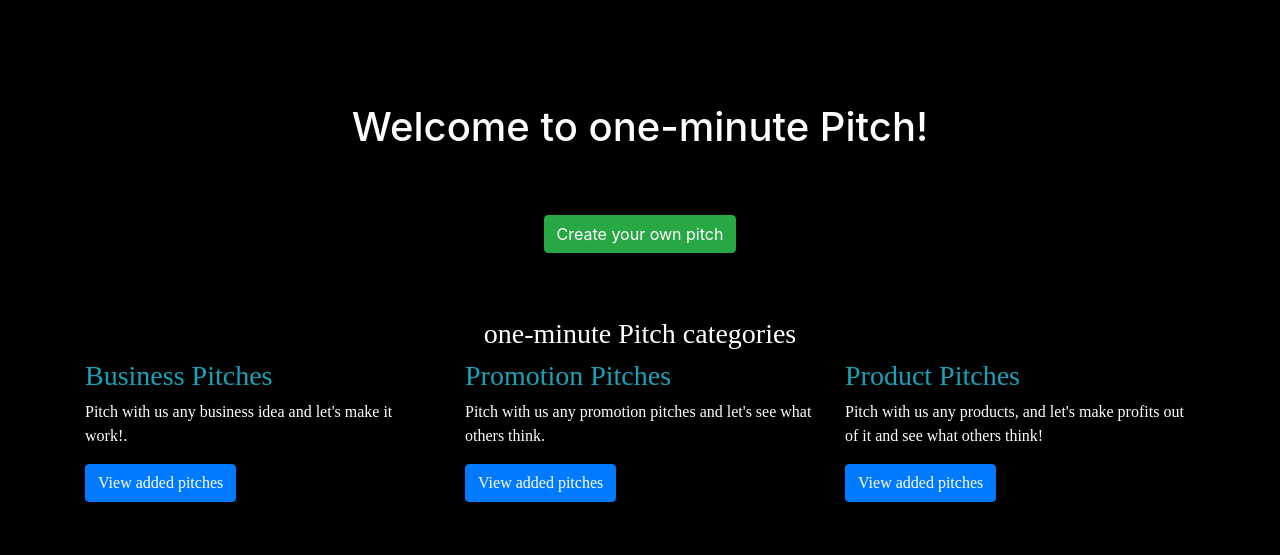
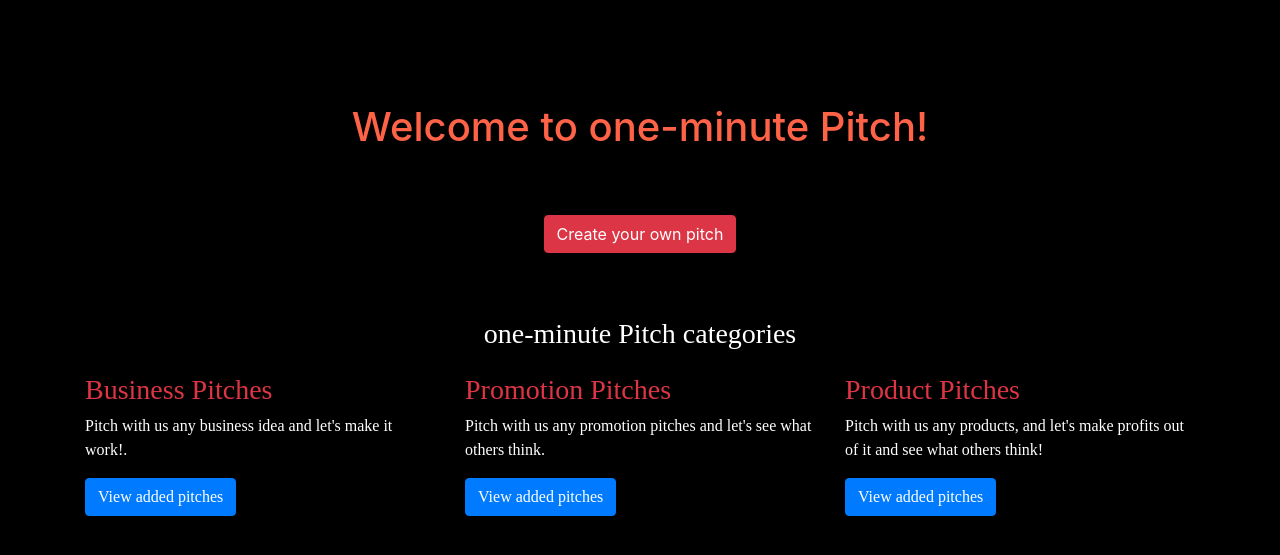
Before and after one commit to pascaline-irabaruta/one-minute-pitch, a Flask app: template app/templates/index.html in a window 1280 px wide. Shown: the part 106-661 px from the top of the page. Run offline with Flask 2, Linux system fonts and the light colour scheme; the template is opened without the code that fills it, so the values that code supplies are empty; some libraries are stand-ins or nearby versions.

Commit message:
add styles

```diff
--- a/app/templates/index.html
+++ b/app/templates/index.html
@@ -12,32 +12,32 @@
 {%block content%}
 <hr>
 
-    <h1 style="margin-top:15%;margin-bottom:5%"> Welcome to one-minute Pitch!</h1>
+    <h1 style="margin-top:15%;margin-bottom:5%;color:tomato;"> Welcome to one-minute Pitch!</h1>
 
 <div class="container text-center" style="padding-bottom: 5%">
-    <a href="{{url_for('main.new_pitch')}}" class="btn btn-success">Create your own pitch</a>
+    <a href="{{url_for('main.new_pitch')}}" class="btn btn-danger">Create your own pitch</a>
 </div>
 
 <div class="container " style="font-family: 'Cormorant Upright', serif;">
-  <h3 class="text-center">one-minute Pitch categories</h3>
+  <h3 class="text-center" style="margin-bottom:2%">one-minute Pitch categories</h3>
     <div class="row">
         <div class="col-md-4">
             <div class="well well-lg">
-                <h3 class= "text-info">Business Pitches</h3>
+                <h3 class= "text-danger">Business Pitches</h3>
                 <p>Pitch with us any business idea and let's make it work!.</p>
                 <a href="{{url_for('main.business_pitches')}}" class="btn btn-primary -center">View added pitches</a>
             </div>
         </div>
         <div class="col-md-4">
             <div class="well well-lg">
-                <h3 class="text-info">Promotion Pitches</h3>
+                <h3 class="text-danger">Promotion Pitches</h3>
                 <p>Pitch with us any promotion pitches and let's see what others think.</p>
                 <a href="{{url_for('main.promotion_pitches')}}" class="btn btn-primary -center">View added pitches</a>
             </div>
         </div>
         <div class="col-md-4">
             <div class="well well-lg">
-                <h3 class="text-info">Product Pitches</h3>
+                <h3 class="text-danger">Product Pitches</h3>
                 <p>Pitch with us  any products, and let's make profits out of it and see what others think!</p>
                 <a href="{{url_for('main.product_pitches')}}" class="btn btn-primary -center">View added pitches</a>
             </div>
--- a/app/templates/navbar.html
+++ b/app/templates/navbar.html
@@ -16,7 +16,7 @@
                         </ul>
                     </li>
                     {% if current_user.is_authenticated %}
-                    <li class="nav-item dropdown"><a href="#" class="nav-link dropdown-toggle" data-toggle="dropdown" role="button"
+                    <li class="nav-item dropdown"><a href="#" class="nav-link dropdown-toggle  text-white" data-toggle="dropdown" role="button"
                             aria-haspopup="true" aria-expanded="false">{{current_user.username| capitalize}}<span
                                 ></span></a>
                         <ul class="dropdown-menu">
@@ -28,8 +28,8 @@
                         <a class="nav-link" href="{{url_for('auth.logout')}}">Log out</a>
                     </li>
                     {%else%}
-                    <li class="nav-item"><a class="nav-link" href="{{url_for('auth.login')}}">Sign in</a></li>
-                    <li class="nav-item"><a class="nav-link" href="{{url_for('auth.register')}}">Register</a></li>
+                    <li class="nav-item  text-white"><a class="nav-link" href="{{url_for('auth.login')}}">Sign in</a></li>
+                    <li class="nav-item  text-white"><a class="nav-link" href="{{url_for('auth.register')}}">Register</a></li>
                     {% endif %}
                 </ul>
             </nav>
```
